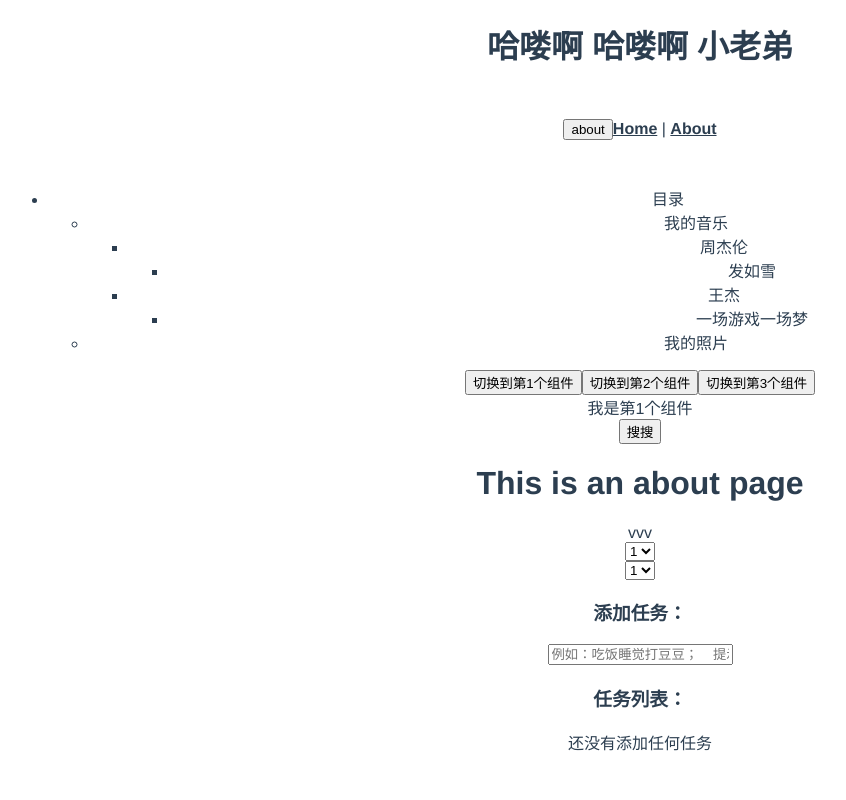
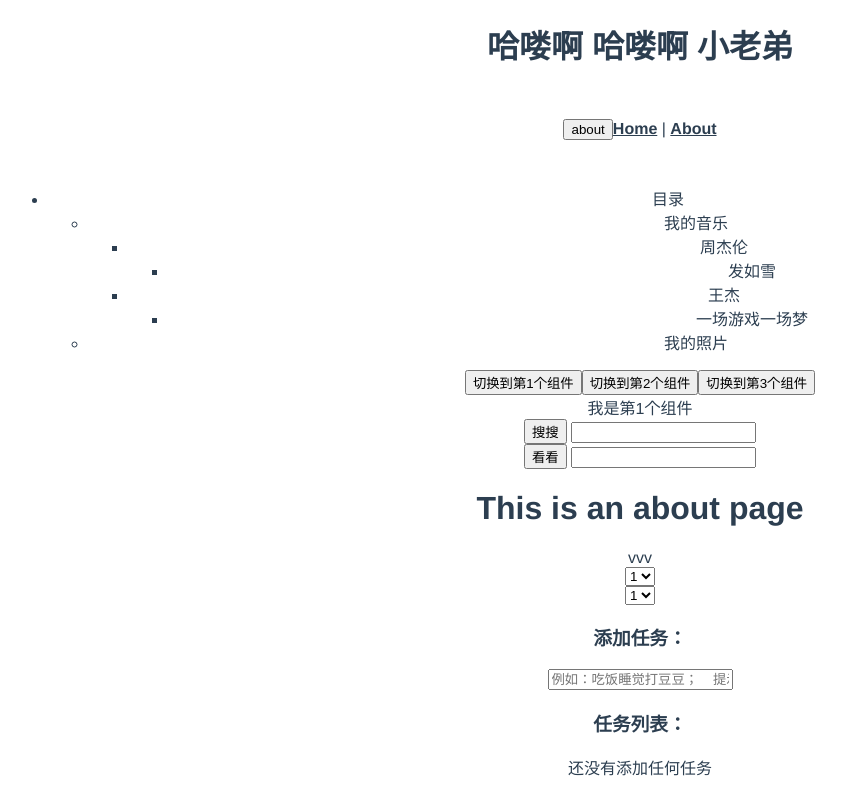
Before and after one commit to hldxlx/myVueRouterAndRecursiveTree, a Vue app: page /about in a window 1280 px wide. Both pictures are taken after a click on the button "about". Shown: the whole page, without its empty margins (0-846 px from the left). Built offline with nearby package versions, Linux system fonts and the light colour scheme.

Commit message:
v-bind动态绑定数据

```diff
--- a/src/main.js
+++ b/src/main.js
@@ -59,14 +59,39 @@ Vue.component('m-tree',{
   </div>
   `
 })
-
+// 这样写会影响到其他组件let obj = {
+//   selectShow:false
+// };
 Vue.component('my-cont',{
-  props:["btnValue"],
+  data:function(){
+    return {
+      selectShow:false
+    };
+  },
+  props:["btnValue","list"],
   template:`
   <div>
-      <input type="button" :value="btnValue">
+      <input type="button" :value="btnValue" @click="selectShow =!selectShow">
+      <input type="text" value="">
+      <my-cont-ul :list="list"></my-cont-ul>
   </div>
   `
+
+})
+Vue.component('my-cont-ul',{
+  props:["list"],
+  template:`
+    <div>
+      <ul v-show="selectShow">
+        <li v-for="item of list" @click="selectValHandle">{{item}}</li>
+      </ul>
+    </div>
+    `,
+  methods:{
+    selectValHandle:function(item){
+
+    }
+  }
 })
 
 new Vue({
--- a/src/views/About.vue
+++ b/src/views/About.vue
@@ -1,6 +1,11 @@
 <template>
   <div class="about">
-    <my-cont btn-value="搜搜"></my-cont>
+
+    <table>
+      <tr :is="my-cont"></tr>
+    </table>
+    <my-cont btn-value="搜搜" v-bind:list="address"></my-cont>
+    <my-cont btn-value="看看"></my-cont>
     <h1>This is an about page</h1>
     <div v-html="kk"></div>
     <mySelect></mySelect>
@@ -60,7 +65,8 @@
         beforeTitle:'',//记录正在编辑的数据的title
         visibility:"all", //通过这个属性值的变化对数据进行筛选
         hash:"",
-        filter:{}
+        filter:{},
+        address:["北京","上海"]
       }
     },
     mounted:function () {
```
